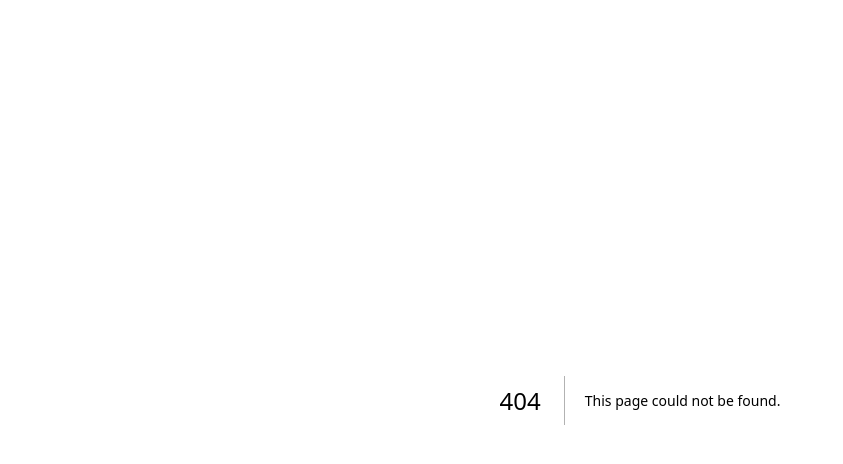
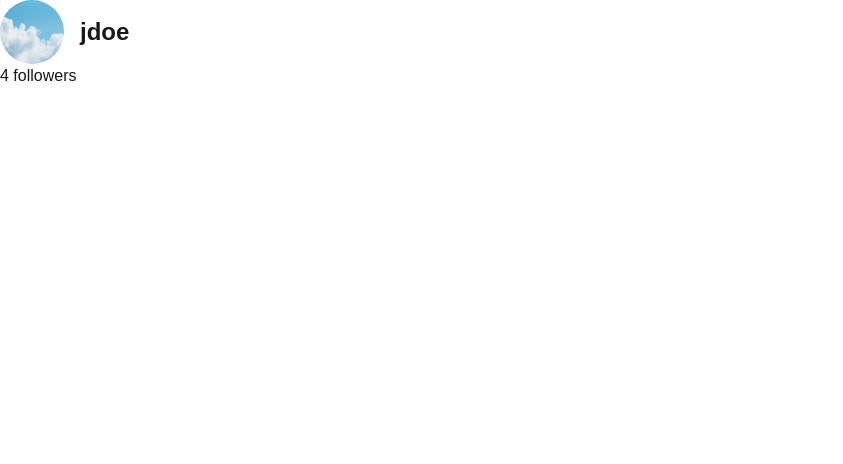
Before and after one commit to RuBoMa/social-network-git, a Next.js app in the folder frontend/: page /profile in a window 1280 px wide. Before the commit this address had no page. Shown: the top 464 px of the page, without its empty margins (0-843 px from the left). Built offline with nearby package versions, Linux system fonts and the light colour scheme.

Commit message:
added mockdata and basic profile page

```diff
--- /dev/null
+++ b/frontend/app/profile/page.js
@@ -0,0 +1,47 @@
+// Replace with this when backend is implemented!:
+
+// import Profile from '../../components/Profile'
+
+// export const metadata = {
+//   title: 'Your Profile',
+// }
+
+// export default async function ProfilePage() {
+//   // call backend and fetch user data, example url!
+//   const res = await fetch('http://localhost:8080/api/users/me', {
+//     credentials: 'include',
+//     cache: 'no-store'
+//   })
+//   if (!res.ok) {
+//     throw new Error('Failed to fetch profile')
+//   }
+//   const user = await res.json()
+
+//   // render and return current userdata
+//   return <Profile user={user} />
+// }
+
+import Profile from '../../components/Profile'
+
+export const metadata = {
+  title: 'Your Profile (Mock)'
+}
+
+export default function ProfilePage() {
+  // ==== MOCK DATA ====
+  const user = {
+    // now served from public/
+    avatar_url: '/sky.jpg',
+    first_name: 'Jane',
+    last_name: 'Doe',
+    nickname: 'jdoe',
+    followers_count: 4, // maybe don't need, calculate on length of followers?
+    followers: [
+      { id: 1, avatar_url: '/sky.jpg', first_name: 'Alice', last_name: 'Smith', nickname: 'alice' },
+      { id: 2, avatar_url: '/sky.jpg', first_name: 'Bob', last_name: 'Brown', nickname: 'bobby' },
+      { id: 3, avatar_url: '/sky.jpg', first_name: 'Carol', last_name: 'Jones', nickname: '' },
+      { id: 4, avatar_url: '/sky.jpg', first_name: 'Kira', last_name: 'Kirasson', nickname: 'kiki' }
+    ]
+  }
+  return <Profile user={user} />
+}
--- /dev/null
+++ b/frontend/components/FollowersModal.jsx
@@ -0,0 +1,25 @@
+'use client'
+export default function FollowersModal({ followers }) {
+  return (
+    <div className="absolute top-full left-0 mt-2 w-56 bg-white border rounded-lg shadow-lg max-h-64 overflow-y-auto z-50">
+      <ul className="p-2 space-y-2">
+        {followers.length > 0 ? (
+          followers.map(f => (
+            <li key={f.id} className="flex items-center space-x-3">
+              {f.avatar_url && (
+                <img
+                  src={f.avatar_url}
+                  alt="avatar"
+                  className="w-6 h-6 rounded-full object-cover"
+                />
+              )}
+              <span>{f.nickname || `${f.first_name} ${f.last_name}`}</span>
+            </li>
+          ))
+        ) : (
+          <li className="text-gray-500 text-center">No followers yet.</li>
+        )}
+      </ul>
+    </div>
+  )
+}
--- /dev/null
+++ b/frontend/components/Profile.jsx
@@ -0,0 +1,29 @@
+// frontend/components/Profile.jsx (client)
+'use client'
+import { useState } from 'react'
+import FollowersModal from './FollowersModal'
+
+export default function Profile({ user }) {
+  const [show, setShow] = useState(false)
+  const name = user.nickname || `${user.first_name} ${user.last_name}`
+
+  return (
+    <>
+      <div className="flex items-center">
+        <img
+          src={user.avatar_url}
+          alt="Avatar"
+          className="w-16 h-16 rounded-full object-cover"
+        />
+        <h2 className="ml-4 text-2xl font-semibold">{name}</h2>
+      </div>
+
+      <div className="relative inline-block">
+        <button onClick={() => setShow(!show)}>
+          {user.followers_count} followers
+        </button>
+        {show && <FollowersModal followers={user.followers} onClose={() => setShow(false)} />}
+      </div>
+    </>
+  )
+}
--- a/frontend/middleware.js
+++ b/frontend/middleware.js
@@ -3,11 +3,17 @@ import { NextResponse } from 'next/server'
 export function middleware(req) {
   const { pathname } = req.nextUrl
   // allow next internals and the login page
+  // currently allowing more pages, this is just for building,
+  // should not allow when session and cookies are properly implemented!
   if (
     pathname.startsWith('/_next') ||
     pathname.startsWith('/static') ||
     pathname === '/login' ||
-    pathname === '/signup'
+    pathname === '/signup' ||
+    // === remove these later on ===
+    pathname === '/profile' ||
+    pathname === '/sky.jpg' ||
+    pathname === '/'
   ) {
     return NextResponse.next()
   }
```
Also changed, not shown: frontend/public/sky.jpg (added).
